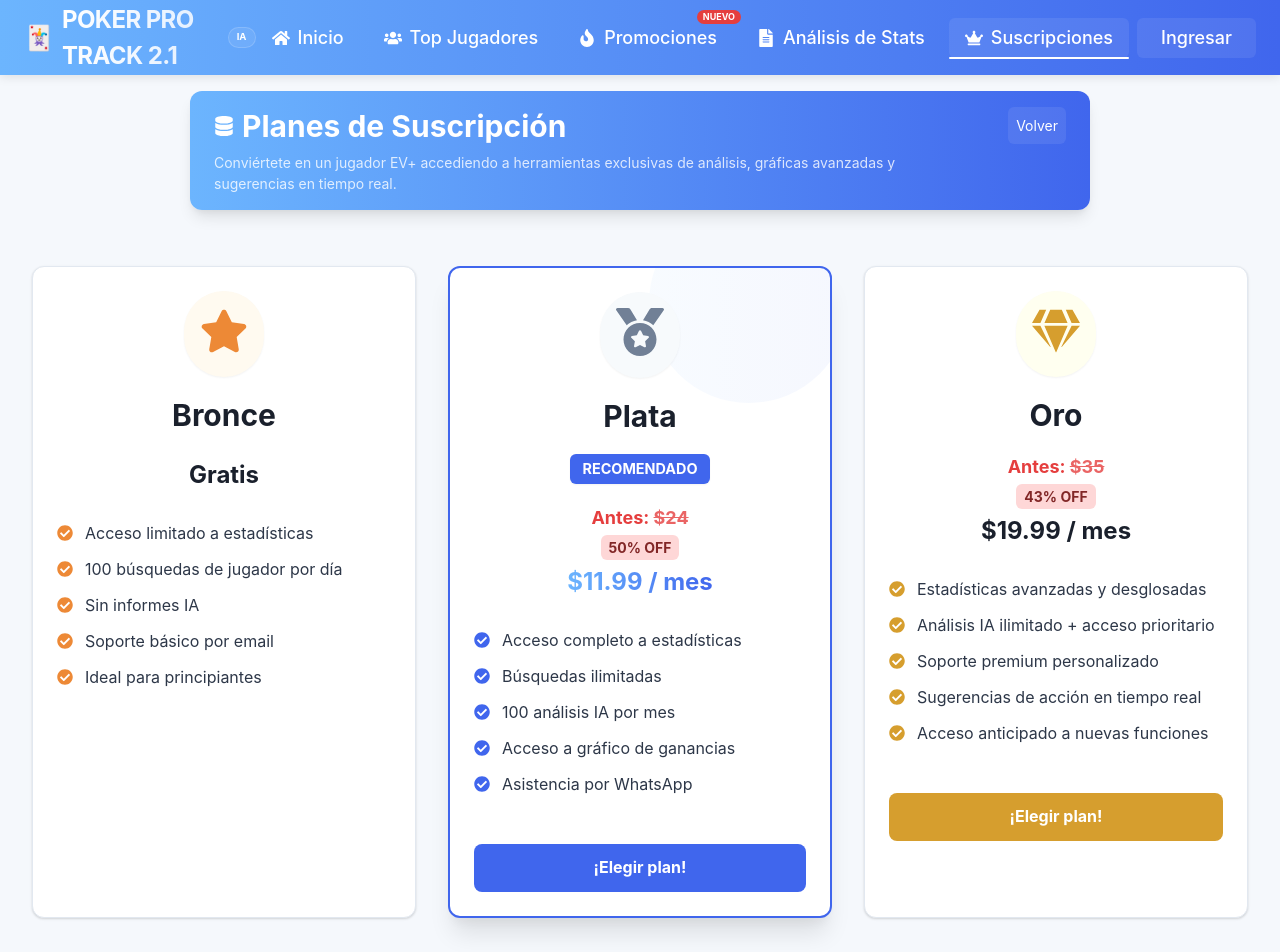
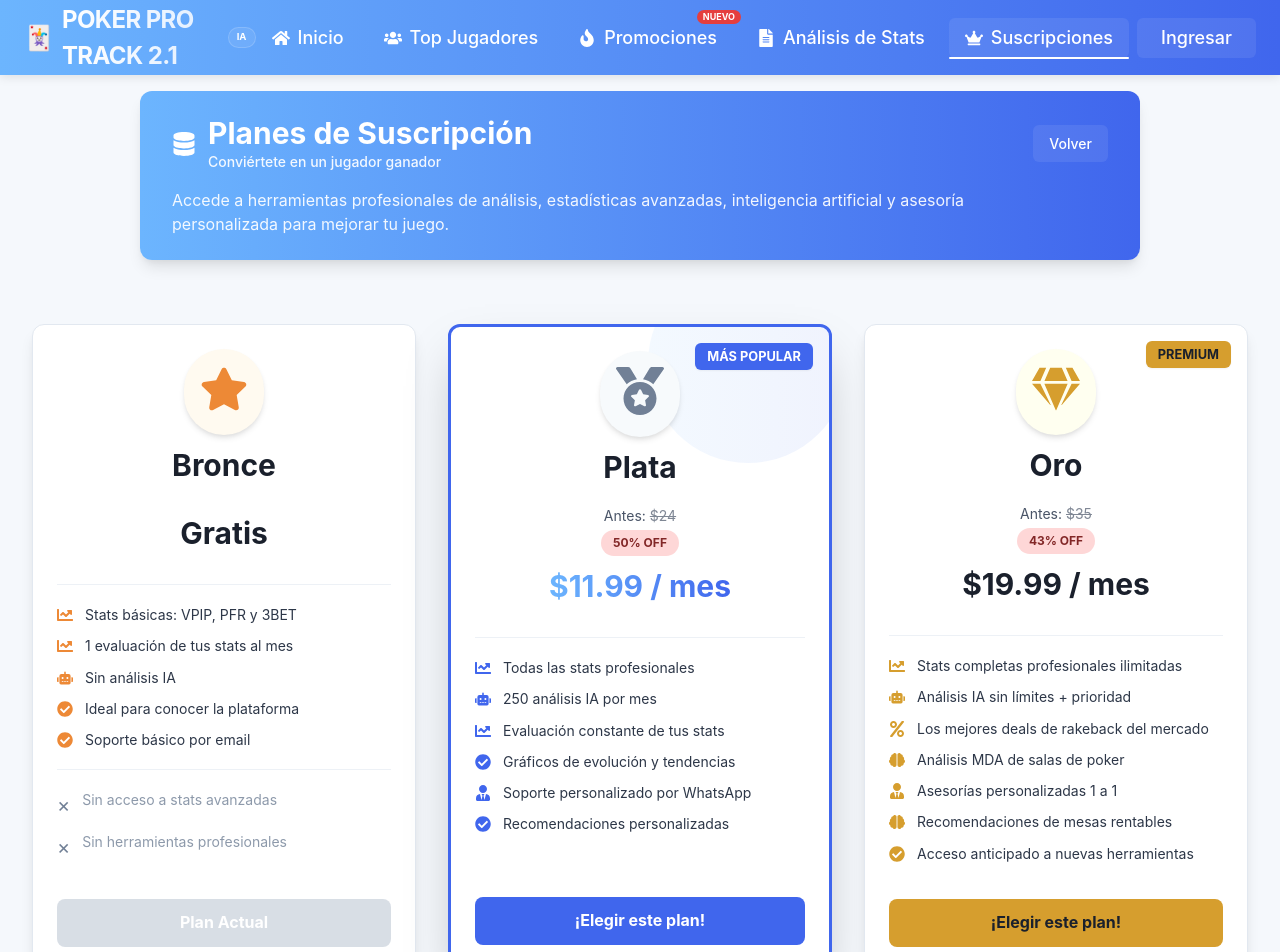
Before and after one commit to P2PPERU/pokertracker2.1, a React (Vite) app in the folder frontend/: page /suscripciones in a window 1280 px wide. Shown: the top 952 px of the page. Built offline with nearby package versions, Linux system fonts and the light colour scheme.

Commit message:
Actualización de test3.4

```diff
--- a/frontend/src/pages/Suscripciones.jsx
+++ b/frontend/src/pages/Suscripciones.jsx
@@ -10,23 +10,29 @@ import {
   Icon,
   useToast,
   Flex,
-  HStack
+  HStack,
+  VStack,
+  Divider
 } from "@chakra-ui/react";
-import { FaGem, FaMedal, FaStar, FaCheckCircle, FaDatabase } from "react-icons/fa";
+import { FaGem, FaMedal, FaStar, FaCheckCircle, FaDatabase, FaChartLine, FaRobot, FaUserTie, FaPercent, FaBrain } from "react-icons/fa";
 import { Link } from "react-router-dom";
 
-// Lista de planes
+// Lista de planes actualizada con información específica de poker
 const planes = [
   {
     nombre: "Bronce",
     precio: "Gratis",
     icono: FaStar,
     beneficios: [
-      "Acceso limitado a estadísticas",
-      "100 búsquedas de jugador por día",
-      "Sin informes IA",
-      "Soporte básico por email",
-      "Ideal para principiantes"
+      "Stats básicas: VPIP, PFR y 3BET",
+      "1 evaluación de tus stats al mes",
+      "Sin análisis IA",
+      "Ideal para conocer la plataforma",
+      "Soporte básico por email"
+    ],
+    limitaciones: [
+      "Sin acceso a stats avanzadas",
+      "Sin herramientas profesionales"
     ],
     destacado: false,
     color: "orange.400"
@@ -38,12 +44,14 @@ const planes = [
     descuento: "50% OFF",
     icono: FaMedal,
     beneficios: [
-      "Acceso completo a estadísticas",
-      "Búsquedas ilimitadas",
-      "100 análisis IA por mes",
-      "Acceso a gráfico de ganancias",
-      "Asistencia por WhatsApp"
+      "Todas las stats profesionales",
+      "250 análisis IA por mes",
+      "Evaluación constante de tus stats",
+      "Gráficos de evolución y tendencias",
+      "Soporte personalizado por WhatsApp",
+      "Recomendaciones personalizadas"
     ],
+    limitaciones: [],
     destacado: true,
     color: "gray.500"
   },
@@ -54,14 +62,18 @@ const planes = [
     descuento: "43% OFF",
     icono: FaGem,
     beneficios: [
-      "Estadísticas avanzadas y desglosadas",
-      "Análisis IA ilimitado + acceso prioritario",
-      "Soporte premium personalizado",
-      "Sugerencias de acción en tiempo real",
-      "Acceso anticipado a nuevas funciones"
+      "Stats completas profesionales ilimitadas",
+      "Análisis IA sin límites + prioridad",
+      "Los mejores deals de rakeback del mercado",
+      "Análisis MDA de salas de poker",
+      "Asesorías personalizadas 1 a 1",
+      "Recomendaciones de mesas rentables",
+      "Acceso anticipado a nuevas herramientas"
     ],
+    limitaciones: [],
     destacado: false,
-    color: "yellow.500"
+    color: "yellow.500",
+    premium: true
   }
 ];
 
@@ -70,9 +82,9 @@ const Suscripciones = () => {
   const textColor = useColorModeValue("gray.700", "whiteAlpha.900");
   const pageBg = useColorModeValue("#F5F8FC", "gray.900");
   const subtextColor = useColorModeValue("gray.600", "gray.400");
+  const limitationColor = useColorModeValue("gray.500", "gray.500");
   const toast = useToast();
 
-  // Actualizar a la paleta azul
   const mainGradient = useColorModeValue(
     "linear(to-r, #6CB5FE, #4066ED)",
     "linear(to-r, #6CB5FE, #4066ED)"
@@ -96,49 +108,57 @@ const Suscripciones = () => {
   return (
     <Box minH="100vh" bg={pageBg} p={4}>
       <Box maxW="1400px" mx="auto">
-        {/* Header en estilo consistente */}
+        {/* Header mejorado */}
         <Box
           bgGradient={mainGradient}
           borderRadius="xl"
-          py={4}
-          px={6}
-          mb={6}
+          py={6}
+          px={8}
+          mb={8}
           boxShadow="lg"
-          maxW="900px"
+          maxW="1000px"
           mx="auto"
         >
           <Flex justifyContent="space-between" alignItems="center">
-            <HStack>
-              <Icon as={FaDatabase} color="white" boxSize={5} />
+            <HStack spacing={3}>
+              <Icon as={FaDatabase} color="white" boxSize={6} />
+              <VStack align="start" spacing={0}>
                 <Heading size="lg" color="white" fontWeight="bold">
                   Planes de Suscripción
                 </Heading>
+                <Text color="whiteAlpha.900" fontSize="sm" fontWeight="medium">
+                  Conviértete en un jugador ganador
+                </Text>
+              </VStack>
             </HStack>
 
             <Link to="/">
               <HStack
                 bg="whiteAlpha.200"
                 p={2}
+                px={4}
                 borderRadius="md"
                 spacing={2}
                 _hover={{ bg: "whiteAlpha.300" }}
+                transition="all 0.2s"
               >
-                <Text color="white" fontSize="sm">Volver</Text>
+                <Text color="white" fontSize="sm" fontWeight="medium">Volver</Text>
               </HStack>
             </Link>
           </Flex>
 
           <Text
-            mt={2}
-            color="whiteAlpha.800"
-            fontSize="sm"
-            maxW="700px"
+            mt={4}
+            color="whiteAlpha.900"
+            fontSize="md"
+            maxW="800px"
           >
-            Conviértete en un jugador EV+ accediendo a herramientas exclusivas de análisis, gráficas avanzadas y sugerencias en tiempo real.
+            Accede a herramientas profesionales de análisis, estadísticas avanzadas,
+            inteligencia artificial y asesoría personalizada para mejorar tu juego.
           </Text>
         </Box>
 
-        {/* Planes de suscripción */}
+        {/* Planes de suscripción mejorados */}
         <SimpleGrid columns={[1, 1, 3]} spacing={8} alignItems="stretch" px={[2, 4]} py={[4, 8]}>
           {planes.map((plan) => (
             <Box
@@ -146,22 +166,22 @@ const Suscripciones = () => {
               p={6}
               bg={cardBg}
               borderRadius="xl"
-              boxShadow={plan.destacado ? "xl" : "base"}
-              border={plan.destacado ? "2px solid" : "1px solid"}
+              boxShadow={plan.destacado ? "2xl" : "lg"}
+              border={plan.destacado ? "3px solid" : "1px solid"}
               borderColor={plan.destacado ? "#4066ED" : useColorModeValue("gray.200", "gray.600")}
               transition="all 0.3s"
               _hover={{
                 transform: "translateY(-8px)",
-                boxShadow: "xl"
+                boxShadow: "2xl"
               }}
               display="flex"
               flexDirection="column"
-              justifyContent="space-between"
               position="relative"
               overflow="hidden"
             >
-              {/* Decoración de fondo */}
+              {/* Decoración de fondo para plan destacado */}
               {plan.destacado && (
+                <>
                   <Box
                     position="absolute"
                     top="-10%"
@@ -169,19 +189,55 @@ const Suscripciones = () => {
                     w="200px"
                     h="200px"
                     bgGradient={mainGradient}
-                  opacity="0.05"
+                    opacity="0.08"
                     borderRadius="full"
                     zIndex={0}
                   />
+                  <Badge
+                    position="absolute"
+                    top={4}
+                    right={4}
+                    bg="#4066ED"
+                    color="white"
+                    fontSize="0.8em"
+                    px={3}
+                    py={1}
+                    borderRadius="md"
+                    boxShadow="sm"
+                    fontWeight="bold"
+                  >
+                    MÁS POPULAR
+                  </Badge>
+                </>
               )}
 
-              <Stack spacing={5} align="center" position="relative" zIndex={1}>
-                {/* Icono */}
+              {/* Badge premium para oro */}
+              {plan.premium && (
+                <Badge
+                  position="absolute"
+                  top={4}
+                  right={4}
+                  bg="yellow.500"
+                  color="gray.800"
+                  fontSize="0.8em"
+                  px={3}
+                  py={1}
+                  borderRadius="md"
+                  boxShadow="sm"
+                  fontWeight="bold"
+                >
+                  PREMIUM
+                </Badge>
+              )}
+
+              <Stack spacing={5} align="center" position="relative" zIndex={1} flex={1}>
+                {/* Icono y nombre */}
+                <VStack spacing={3}>
                   <Box
                     bg={useColorModeValue(`${plan.color.split('.')[0]}.50`, `${plan.color.split('.')[0]}.900`)}
                     p={4}
                     borderRadius="full"
-                  boxShadow="sm"
+                    boxShadow="md"
                   >
                     <Icon
                       as={plan.icono}
@@ -190,107 +246,148 @@ const Suscripciones = () => {
                     />
                   </Box>
 
-                {/* Nombre del plan */}
                   <Heading size="lg">{plan.nombre}</Heading>
+                </VStack>
 
-                {/* Badge de recomendado */}
-                {plan.destacado && (
-                  <Badge
-                    bg="#4066ED"
-                    color="white"
-                    fontSize="0.9em"
-                    px={3}
-                    py={1}
-                    borderRadius="md"
-                    boxShadow="sm"
-                  >
-                    RECOMENDADO
-                  </Badge>
-                )}
-
-                {/* Sección de precios */}
-                <Box textAlign="center">
+                {/* Sección de precios mejorada */}
+                <Box textAlign="center" mb={2}>
                   {plan.precioAnterior && (
-                    <>
-                      <Text fontSize="lg" color="red.500" fontWeight="bold">
-                        Antes: <span style={{ textDecoration: "line-through", opacity: 0.8 }}>{plan.precioAnterior}</span>
+                    <VStack spacing={1}>
+                      <Text fontSize="sm" color={subtextColor}>
+                        Antes: <span style={{ textDecoration: "line-through", opacity: 0.7 }}>{plan.precioAnterior}</span>
                       </Text>
                       {plan.descuento && (
                         <Badge
                           colorScheme="red"
-                          mt={1}
-                          px={2}
-                          py={0.5}
-                          borderRadius="md"
-                          fontSize="sm"
+                          px={3}
+                          py={1}
+                          borderRadius="full"
+                          fontSize="xs"
+                          fontWeight="bold"
                         >
                           {plan.descuento}
                         </Badge>
                       )}
-                    </>
+                    </VStack>
                   )}
                   <Text
-                    fontSize={["xl", "2xl"]}
+                    fontSize={["2xl", "3xl"]}
                     fontWeight="bold"
                     bgGradient={plan.destacado ? mainGradient : "none"}
                     bgClip={plan.destacado ? "text" : "none"}
-                    mt={1}
+                    mt={2}
                   >
                     {plan.precio}
                   </Text>
                 </Box>
 
-                {/* Beneficios */}
-                <Box w="100%" mt={2}>
-                  {plan.beneficios.map((b, idx) => (
-                    <Text
-                      key={idx}
-                      color={textColor}
-                      fontSize="md"
-                      mb={3}
-                      display="flex"
-                      alignItems="center"
-                    >
+                <Divider />
+
+                {/* Beneficios con iconos específicos */}
+                <VStack w="100%" align="start" spacing={3} flex={1}>
+                  {plan.beneficios.map((b, idx) => {
+                    // Asignar iconos según el tipo de beneficio
+                    let icono = FaCheckCircle;
+                    if (b.includes("IA") || b.includes("análisis")) icono = FaRobot;
+                    if (b.includes("stats") || b.includes("Stats")) icono = FaChartLine;
+                    if (b.includes("rakeback") || b.includes("deals")) icono = FaPercent;
+                    if (b.includes("Asesorías") || b.includes("personalizado")) icono = FaUserTie;
+                    if (b.includes("MDA") || b.includes("mesas")) icono = FaBrain;
+
+                    return (
+                      <HStack key={idx} align="start" spacing={3}>
                         <Icon
-                        as={FaCheckCircle}
-                        mr={3}
+                          as={icono}
                           color={plan.destacado ? "#4066ED" : plan.color}
                           boxSize={4}
+                          mt={0.5}
+                          flexShrink={0}
                         />
+                        <Text
+                          color={textColor}
+                          fontSize="sm"
+                          lineHeight="short"
+                        >
                           {b}
                         </Text>
+                      </HStack>
+                    );
+                  })}
+
+                  {/* Limitaciones para plan Bronce */}
+                  {plan.limitaciones && plan.limitaciones.length > 0 && (
+                    <>
+                      <Divider my={2} />
+                      {plan.limitaciones.map((l, idx) => (
+                        <HStack key={idx} align="start" spacing={3}>
+                          <Text color={limitationColor} fontSize="xl">×</Text>
+                          <Text
+                            color={limitationColor}
+                            fontSize="sm"
+                            lineHeight="short"
+                            opacity={0.8}
+                          >
+                            {l}
+                          </Text>
+                        </HStack>
                       ))}
-                </Box>
+                    </>
+                  )}
+                </VStack>
 
-                {/* Botón mejorado */}
-                {plan.nombre !== "Bronce" && (
+                {/* Botón de acción mejorado */}
                 <Button
-                    as="a"
-                    href={generarLinkWhatsApp(plan.nombre)}
-                    target="_blank"
-                    rel="noopener noreferrer"
-                    bg={plan.destacado ? "#4066ED" : plan.nombre === "Oro" ? "yellow.500" : "blue.400"}
-                    color="white"
-                    size="md"
-                    px={6}
+                  as={plan.nombre !== "Bronce" ? "a" : "button"}
+                  href={plan.nombre !== "Bronce" ? generarLinkWhatsApp(plan.nombre) : undefined}
+                  target={plan.nombre !== "Bronce" ? "_blank" : undefined}
+                  rel={plan.nombre !== "Bronce" ? "noopener noreferrer" : undefined}
+                  bg={plan.destacado ? "#4066ED" : plan.nombre === "Oro" ? "yellow.500" : plan.nombre === "Bronce" ? "gray.400" : "blue.400"}
+                  color={plan.nombre === "Oro" ? "gray.800" : "white"}
+                  size="lg"
+                  px={8}
                   py={6}
                   mt={4}
                   width="100%"
                   fontWeight="bold"
-                    _hover={{
+                  fontSize="md"
+                  _hover={plan.nombre !== "Bronce" ? {
                     transform: "translateY(-2px)",
-                      boxShadow: "md",
+                    boxShadow: "lg",
                     opacity: 0.9
+                  } : {
+                    cursor: "not-allowed"
                   }}
-                    onClick={() => handleElegirPlan(plan.nombre)}
+                  onClick={plan.nombre !== "Bronce" ? () => handleElegirPlan(plan.nombre) : undefined}
+                  isDisabled={plan.nombre === "Bronce"}
+                  opacity={plan.nombre === "Bronce" ? 0.6 : 1}
                 >
-                    ¡Elegir plan!
+                  {plan.nombre === "Bronce" ? "Plan Actual" : "¡Elegir este plan!"}
                 </Button>
-                )}
               </Stack>
             </Box>
           ))}
         </SimpleGrid>
+
+        {/* Sección adicional de información */}
+        <Box
+          mt={12}
+          p={6}
+          bg={cardBg}
+          borderRadius="xl"
+          boxShadow="md"
+          maxW="800px"
+          mx="auto"
+          textAlign="center"
+        >
+          <Icon as={FaBrain} boxSize={8} color="#4066ED" mb={3} />
+          <Heading size="md" mb={3}>¿Por qué elegirnos?</Heading>
+          <Text color={subtextColor} fontSize="sm" lineHeight="tall">
+            Somos la única plataforma que combina análisis estadístico profesional con
+            inteligencia artificial especializada en poker. Nuestros algoritmos analizan
+            millones de manos para darte las mejores recomendaciones y ayudarte a
+            maximizar tu winrate.
+          </Text>
+        </Box>
       </Box>
     </Box>
   );
```
Lines whose indentation alone changed are shown as unchanged.
